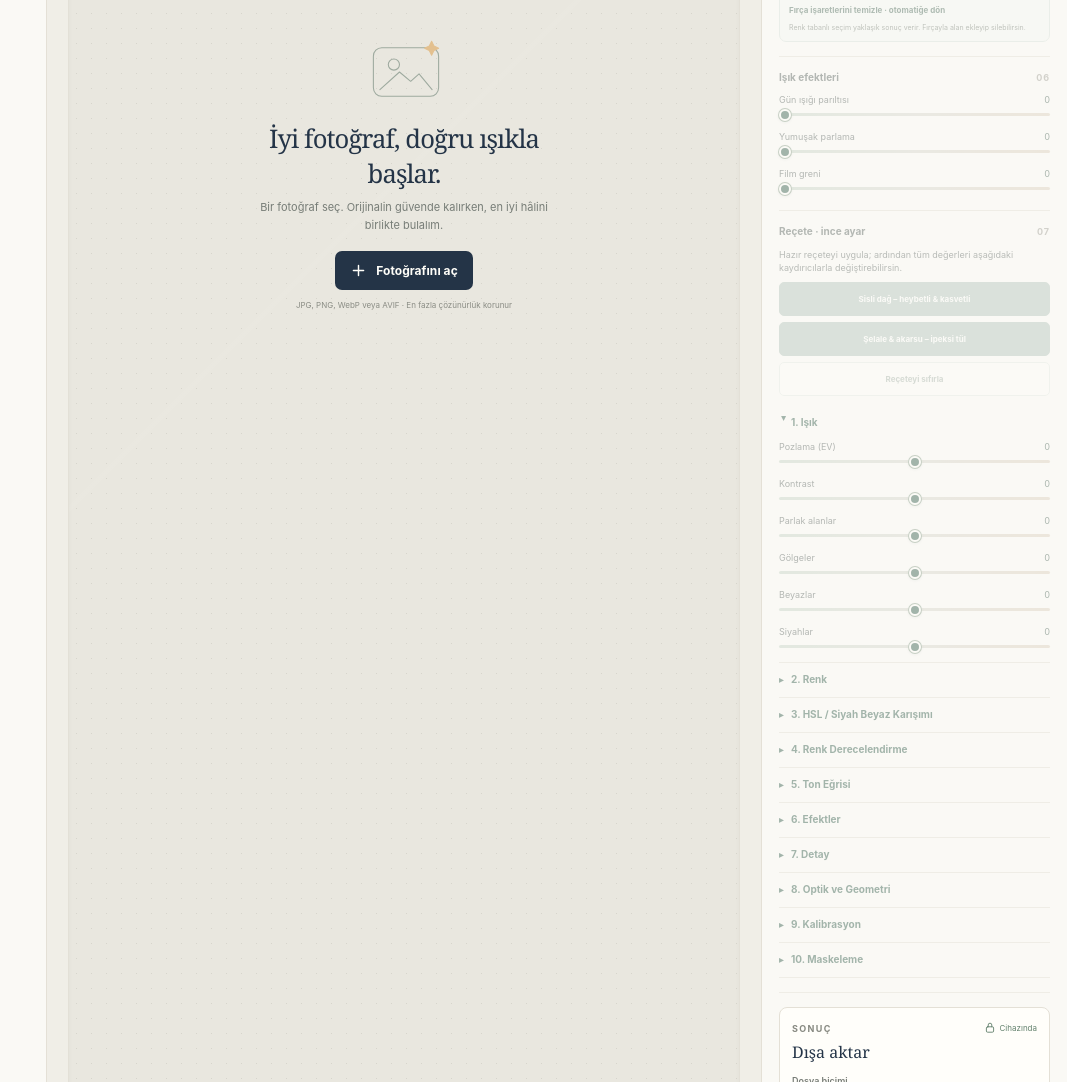
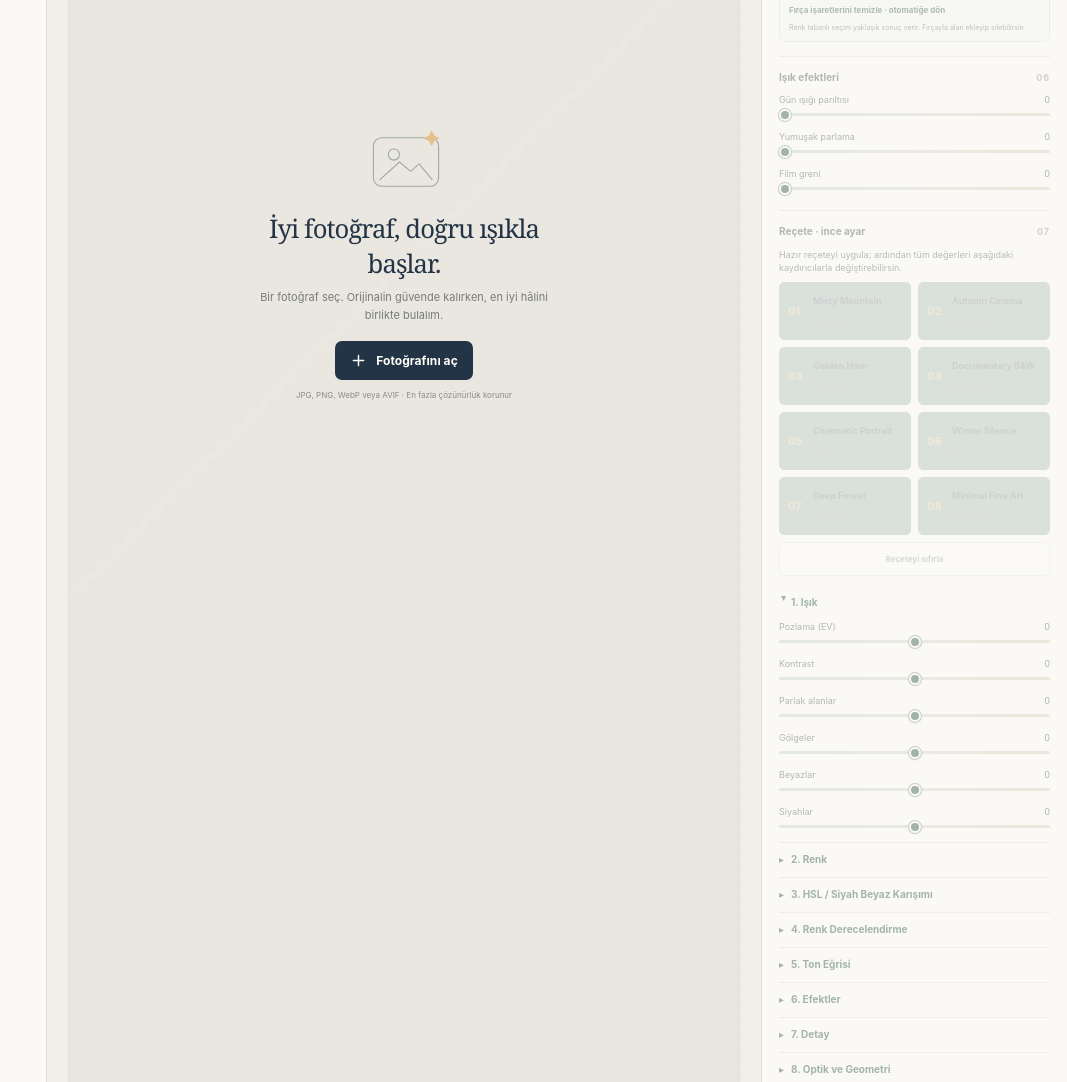
Before and after one commit to uofoto/ozgulerforge, a plain HTML site: page fu/index.html in a window 1280 px wide. Shown: the part 1024-2106 px from the top of the page, without its empty margins (213-1280 px from the left). Drawn offline with Linux system fonts and the light colour scheme.

Commit message:
Add files via upload

```diff
--- a/fu/app.js
+++ b/fu/app.js
@@ -128,7 +128,7 @@
   function updateInstallButton() {
     const standalone = appWasInstalled || navigator.standalone === true || !!window.matchMedia?.('(display-mode: standalone)').matches;
     els.installButton.hidden = standalone;
-    const label = isAppleMobile() ? 'Ana ekrana ekle' : isAndroidMobile() ? 'Uygulamayı yükle' : 'Telefona kur';
+    const label = deferredInstallPrompt ? (isAndroidMobile() ? 'Uygulamayı yükle' : 'Kur') : isAppleMobile() ? 'Ana ekrana ekle' : isAndroidMobile() ? 'Uygulamayı yükle' : 'Telefona kur';
     els.installButtonLabel.textContent = label;
     els.installButton.setAttribute('aria-label', label);
     els.installButton.title = label;
@@ -219,7 +219,7 @@
     els.aiPrompt.disabled = !enabled;
     els.aiApply.disabled = !enabled;
     els.localApply.disabled = !enabled;
-    for (const button of document.querySelectorAll('[data-look]')) button.disabled = !enabled;
+    for (const button of document.querySelectorAll('[data-look], [data-recipe-id]')) button.disabled = !enabled;
     els.filterLibraryBtn.disabled = !enabled;
     els.waterBrushBtn.disabled = !enabled;
     els.waterEraserBtn.disabled = !enabled;
@@ -1211,13 +1211,11 @@
     });
 
     window.ForgeRecipe?.buildPanel($('#recipeGroups'));
-    $('#recipeMistyBtn').addEventListener('click', () => {
+    for (const button of document.querySelectorAll('[data-recipe-id]')) button.addEventListener('click', () => {
       if (!originalBitmap) { setMessage('Reçeteyi uygulamak için önce bir fotoğraf aç.', 'error'); return; }
-      applyPreset({ title: window.ForgeRecipe.names[0], values: window.ForgeRecipe.PRESETS.recipe1 });
-    });
-    $('#recipeWaterBtn').addEventListener('click', () => {
-      if (!originalBitmap) { setMessage('Reçeteyi uygulamak için önce bir fotoğraf aç.', 'error'); return; }
-      applyPreset({ title: window.ForgeRecipe.names[1], values: window.ForgeRecipe.PRESETS.recipe2 });
+      const id = button.dataset.recipeId;
+      const index = Number(id.replace('recipe', '')) - 1;
+      applyPreset({ title: window.ForgeRecipe.names[index], values: window.ForgeRecipe.PRESETS[id] });
     });
     $('#recipeResetBtn').addEventListener('click', () => {
       if (!originalBitmap || isBusy) return;
@@ -1277,5 +1275,7 @@
   setupEvents();
   setupInstallSupport();
   syncControls();
-  if ('serviceWorker' in navigator) window.addEventListener('load', () => navigator.serviceWorker.register('./sw.js').catch(() => {}));
+  if ('serviceWorker' in navigator && (location.protocol === 'https:' || ['localhost', '127.0.0.1'].includes(location.hostname))) {
+    window.addEventListener('load', () => navigator.serviceWorker.register('./sw.js', { scope: './' }).then(() => navigator.serviceWorker.ready).catch(() => {}));
+  }
 })();
--- a/fu/index.html
+++ b/fu/index.html
@@ -7,6 +7,7 @@
   <meta name="description" content="Fotoğraf Ustası ile fotoğraflarını özgün boyutunda, tahribatsız biçimde iyileştir ve düzenle.">
   <meta name="color-scheme" content="light">
   <meta name="apple-mobile-web-app-capable" content="yes">
+  <meta name="mobile-web-app-capable" content="yes">
   <meta name="apple-mobile-web-app-title" content="Foto Ustası">
   <meta name="apple-mobile-web-app-status-bar-style" content="default">
   <title>Fotoğraf Ustası — Görsel düzenleme stüdyosu</title>
@@ -178,10 +179,16 @@
           <div class="control-group recipe-group" data-mobile-group="recipe">
             <div class="control-group-title"><span>Reçete · ince ayar</span><span class="control-index">07</span></div>
             <p class="recipe-intro">Hazır reçeteyi uygula; ardından tüm değerleri aşağıdaki kaydırıcılarla değiştirebilirsin.</p>
-            <div class="recipe-actions">
-              <button class="water-tool-button recipe-apply" id="recipeMistyBtn" type="button">Sisli dağ – heybetli &amp; kasvetli</button>
-              <button class="water-tool-button recipe-apply" id="recipeWaterBtn" type="button">Şelale &amp; akarsu – ipeksi tül</button>
-              <button class="water-tool-button" id="recipeResetBtn" type="button">Reçeteyi sıfırla</button>
+            <div class="recipe-actions recipe-actions-grid" aria-label="PDF reçeteleri">
+              <button class="water-tool-button recipe-apply" data-recipe-id="recipe1" type="button"><strong>01</strong><span>Misty Mountain</span><small>Sisli dağ</small></button>
+              <button class="water-tool-button recipe-apply" data-recipe-id="recipe2" type="button"><strong>02</strong><span>Autumn Cinema</span><small>Sonbahar</small></button>
+              <button class="water-tool-button recipe-apply" data-recipe-id="recipe3" type="button"><strong>03</strong><span>Golden Hour</span><small>Gün batımı</small></button>
+              <button class="water-tool-button recipe-apply" data-recipe-id="recipe4" type="button"><strong>04</strong><span>Documentary B&amp;W</span><small>Siyah beyaz</small></button>
+              <button class="water-tool-button recipe-apply" data-recipe-id="recipe5" type="button"><strong>05</strong><span>Cinematic Portrait</span><small>Portre</small></button>
+              <button class="water-tool-button recipe-apply" data-recipe-id="recipe6" type="button"><strong>06</strong><span>Winter Silence</span><small>Kış</small></button>
+              <button class="water-tool-button recipe-apply" data-recipe-id="recipe7" type="button"><strong>07</strong><span>Deep Forest</span><small>Orman</small></button>
+              <button class="water-tool-button recipe-apply" data-recipe-id="recipe8" type="button"><strong>08</strong><span>Minimal Fine Art</span><small>Minimalist</small></button>
+              <button class="water-tool-button recipe-reset" id="recipeResetBtn" type="button">Reçeteyi sıfırla</button>
             </div>
             <div id="recipeGroups"></div>
           </div>
@@ -222,9 +229,9 @@
       </header>
       <p class="filter-dialog-intro">PDF’deki 8 reçeteden birini seç. Ayarlar fotoğrafının özgün kopyası üzerinde yeniden oluşturulur; tüm değerleri sağ panelde inceleyebilirsin.</p>
       <div class="filter-categories" id="filterCategories" role="tablist" aria-label="Filtre kategorileri"></div>
-      <label class="filter-search-label" for="filterSearch">Filtre ara</label>
-      <input class="filter-search" id="filterSearch" type="search" placeholder="Gün batımı, sis, film…" autocomplete="off">
-      <div class="filter-results-count" id="filterResultsCount" aria-live="polite">40 / 40 filtre</div>
+      <label class="filter-search-label" for="filterSearch">Reçete ara</label>
+      <input class="filter-search" id="filterSearch" type="search" placeholder="Misty Mountain, Autumn Cinema…" autocomplete="off">
+      <div class="filter-results-count" id="filterResultsCount" aria-live="polite">8 / 8 reçete</div>
       <div class="filter-grid" id="filterGrid" aria-label="Hazır fotoğraf filtreleri"></div>
       <p class="filter-footnote">Reçeteler PDF’deki değerlerle cihazında, çevrimdışı uygulanır. Her reçete başlangıç noktasıdır; pozlama ve maskeleme çekim koşullarına göre ince ayar isteyebilir.</p>
     </div>
--- a/fu/styles.css
+++ b/fu/styles.css
@@ -393,8 +393,10 @@ textarea::placeholder, input::placeholder { color: #aaa99f; }
   .brand-copy small { display: none; }
   .topbar-right { gap: 5px; }
   .topbar .button { padding-inline: 8px; }
-  .install-button-label, .top-open span, .top-export-label { display: none; }
-  #installAppBtn, .top-open, .top-export { width: 34px; min-width: 34px; padding: 0; }
+  .top-open span, .top-export-label { display: none; }
+  #installAppBtn { width: auto; min-width: 74px; padding: 0 9px; }
+  .install-button-label { display: inline; font-size: 9px; }
+  .top-open, .top-export { width: 34px; min-width: 34px; padding: 0; }
   .topbar .button svg { width: 15px; height: 15px; }
   .install-dialog-shell { padding: 16px 14px 14px; }
   .install-dialog-header h2 { font-size: 19px; }
@@ -556,3 +558,17 @@ textarea::placeholder, input::placeholder { color: #aaa99f; }
 .recipe-card .smart-card-heading strong { font-size: 12px; }
 .recipe-card .button b { margin-left: auto; font-size: 10px; opacity: .8; }
 .recipe-section summary { color: var(--accent-strong); font-weight: 750; }
+.recipe-actions-grid { display: grid; grid-template-columns: repeat(2, minmax(0, 1fr)); gap: 7px; }
+.recipe-actions-grid .recipe-apply { min-height: 58px; display: grid; grid-template-columns: 25px 1fr; grid-template-rows: auto auto; align-items: center; text-align: left; padding: 7px 8px; }
+.recipe-actions-grid .recipe-apply strong { grid-row: 1 / span 2; color: var(--warm); font-size: 11px; }
+.recipe-actions-grid .recipe-apply span { color: var(--ink); font-size: 9px; font-weight: 750; line-height: 1.1; }
+.recipe-actions-grid .recipe-apply small { color: var(--muted); font-size: 8px; line-height: 1.1; }
+.recipe-actions-grid .recipe-reset { grid-column: 1 / -1; }
+@media (max-width: 700px) { .recipe-actions-grid { grid-template-columns: 1fr 1fr; } }
+.recipe-actions-grid { display: grid; grid-template-columns: repeat(2, minmax(0, 1fr)); gap: 7px; }
+.recipe-actions-grid .recipe-apply { min-height: 58px; display: grid; grid-template-columns: 25px 1fr; grid-template-rows: auto auto; align-items: center; text-align: left; padding: 7px 8px; }
+.recipe-actions-grid .recipe-apply strong { grid-row: 1 / span 2; color: var(--warm); font-size: 11px; }
+.recipe-actions-grid .recipe-apply span { color: var(--ink); font-size: 9px; font-weight: 750; line-height: 1.1; }
+.recipe-actions-grid .recipe-apply small { color: var(--muted); font-size: 8px; line-height: 1.1; }
+.recipe-actions-grid .recipe-reset { grid-column: 1 / -1; }
+@media (max-width: 700px) { .recipe-actions-grid { grid-template-columns: 1fr 1fr; } }
--- a/fu/sw.js
+++ b/fu/sw.js
@@ -1,5 +1,5 @@
-const CACHE = 'foto-ustasi-v19';
-const SHELL = ['./', './index.html', './styles.css', './recipe.js', './filters.js', './effects.js', './app.js', './manifest.webmanifest', './icon-192.png', './icon-512.png', './manus-routes.json'];
+const CACHE = 'foto-ustasi-v21';
+const SHELL = ['./', './index.html', './styles.css', './recipe.js', './filters.js', './effects.js', './app.js', './manifest.webmanifest', './icon-192.png', './icon-512.png', './icon-maskable-512.png', './manus-routes.json'];
 
 self.addEventListener('install', (event) => {
   event.waitUntil((async () => {
```
Also changed, not shown: fu/manifest.webmanifest.
